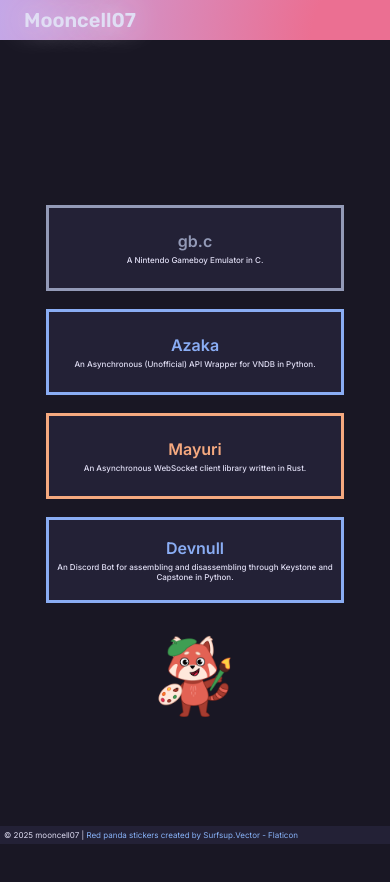
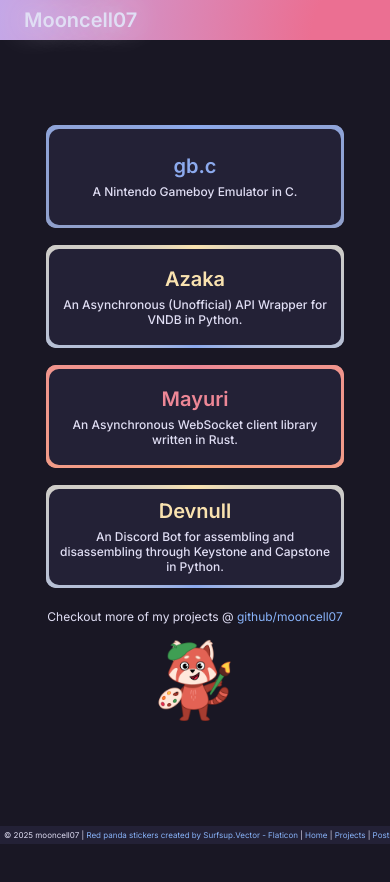
Before and after one commit to mooncell07/site, a SvelteKit app: page /Projects in a window 390 px wide. Shown: the top 882 px of the page. After the commit the page ends 844 px from the top, so only its background shows below. Built offline with nearby package versions, Linux system fonts and the light colour scheme; a web font is replaced by a local one.

Commit message:
add blog for testing

```diff
--- a/package.json
+++ b/package.json
@@ -18,5 +18,8 @@
 		"@sveltejs/vite-plugin-svelte": "^5.0.0",
 		"svelte": "^5.0.0",
 		"vite": "^6.2.6"
+	},
+	"dependencies": {
+		"marked": "^15.0.12"
 	}
 }
--- a/src/app.css
+++ b/src/app.css
@@ -9,6 +9,7 @@
   --color-projects2: #f5c2e7;
   --color-posts1: #a6e3a1;
   --color-posts2: #f9e2af;
+  --color-link: #89b4fa;
 }
 
 * {
@@ -23,14 +24,11 @@ body {
   color: var(--color-text);
 }
 
-footer {
-  background-color: var(--color-overlay);
-  padding: 0.5em 0em 0.5em 1.5em;
-}
-
 a {
   text-decoration: none;
-  color: #89b4fa;
+  color: var(--color-link);
+  -webkit-tap-highlight-color: transparent;
+  -webkit-touch-callout: none;
 }
 
 @keyframes scroll {
@@ -63,12 +61,20 @@ a {
   }
 }
 
+.main {
+  display: flex;
+  flex-direction: column;
+  min-height: 100vh;
+}
+
 .container {
   display: flex;
   flex-direction: column;
   font-weight: 400;
   text-align: center;
-  min-height: 100vh;
+  height: 100vh;
+  margin-top: 1em;
   justify-content: center;
   align-items: center;
+  flex: 1;
 }
--- a/src/routes/+layout.svelte
+++ b/src/routes/+layout.svelte
@@ -33,19 +33,27 @@ footer {
   font-size: clamp(0.5rem, 1vw, 1rem);
   width: 100%;
   position: fixed;
+
 }
 
 </style>
 
+<div class="main">
 <div class="nav">
-  <div class="nav-title"> Mooncell07 </div>
+  <div class="nav-title"><a href="/" style="color: var(--color-text)">Mooncell07</a></div>
 </div>
 
 <slot />
 <br>
-
 <footer>
   © 2025 mooncell07
   |
   <a href="https://www.flaticon.com/free-stickers/red-panda" title="red panda stickers">Red panda stickers created by Surfsup.Vector - Flaticon</a>
+  |
+  <a href="/">Home</a>
+  |
+  <a href="/Projects">Projects</a>
+  |
+  <a href="/Posts">Posts</a>
 </footer>
+</div>
--- a/src/routes/+page.svelte
+++ b/src/routes/+page.svelte
@@ -11,7 +11,7 @@
 
 @media screen and (max-width: 768px) {
   .container-content {
-    max-width: 100%;
+    max-width: 95%;
   }
 }
 
@@ -38,7 +38,7 @@
   width: 100%;
   background-image: conic-gradient(from var(--angle), var(--color-nav1), var(--color-nav2), var(--color-nav1));
   z-index: -1;
-  padding: 0.175em;
+  padding: 0.2em;
   border-radius: 10px;
   animation: 5s spin linear infinite;
 }
@@ -82,7 +82,7 @@
 <div class="container">
   <div class="container-title">Welcome!</div>
   <div class="container-content"> Hey, this is nova/mooncell07, welcome to my personal blogging site. I developed this
-  site as part of my journey into Web Development. My main interests lie in Emulator
+  site as part of learning Web Development. My main interests include Emulator
   Development and Network Programming though i do enjoy exploring other areas in tech. I also love playing games, currently i am actively playing Warframe,
   SCP: Roleplay and Fate/Grand Order.<br><br>
 
@@ -107,6 +107,6 @@
   You can find the repository for this site <a href="https://github.com/mooncell07/site">here</a>.<br>
   </div>
 
-  <img src="assets/red-panda-cute.png" alt="" width=100vh height=100vh style="margin-top: 0.5em;">
+  <img src="assets/red-panda-cute.png" alt="" width=100vh height=100vh style="margin-top: 0.5em;margin-bottom: 2em;">
 
 </div>
--- a/src/routes/Projects/+page.svelte
+++ b/src/routes/Projects/+page.svelte
@@ -1,31 +1,41 @@
 <script>
-  let color_rust = "#f5a97f"
-  let color_c = "#939ab7"
-  let color_python = "#8aadf4"
+  let color_rust1 = "#f5a97f"
+  let color_rust2 = "#ed8796"
+
+  let color_c1 = "#939ab7"
+  let color_c2 = "#8caaee"
+
+  let color_python1 = color_c2
+  let color_python2 = "#f9e2af"
+
   let projects = [
   {
     name: "gb.c",
     desc: "A Nintendo Gameboy Emulator in C.",
     link: "https://github.com/mooncell07/gb.c",
-    color: color_c
+    color1: color_c1,
+    color2: color_c2
   },
   {
     name: "Azaka",
     desc: "An Asynchronous (Unofficial) API Wrapper for VNDB in Python.",
     link: "https://github.com/mooncell07/Azaka",
-    color: color_python
+    color1: color_python1,
+    color2: color_python2
   },
   {
     name: "Mayuri",
     desc: "An Asynchronous WebSocket client library written in Rust.",
     link: "https://github.com/mooncell07/mayuri",
-    color: color_rust
+    color1: color_rust1,
+    color2: color_rust2
   },
   {
     name: "Devnull",
     desc: "An Discord Bot for assembling and disassembling through Keystone and Capstone in Python.",
     link: "https://github.com/mooncell07/devnull",
-    color: color_python
+    color1: color_python1,
+    color2: color_python2
   }
   ]
 </script>
@@ -37,17 +47,31 @@
     justify-content: center;
     align-items: center;
     width: 75%;
-    height: 5em;
+    height: 6em;
     margin: 0.75em;
     background-color: var(--color-overlay);
-    outline: 3px solid var(--accent-color);
     transition: background-color 0.2s ease;
+    position: relative;
+    border-radius: 10px;
+  }
+
+  .card::after,
+  .card::before {
+    content: "";
+    position: absolute;
+    height: 100%;
+    width: 100%;
+    background-image: conic-gradient(from var(--angle), var(--color-accent1), var(--color-accent2), var(--color-accent1));
+    z-index: -1;
+    padding: 0.2em;
+    animation: 2s spin linear infinite;
+    border-radius: 10px;
   }
 
   .card:hover {
-    background-color: var(--accent-color);
+    background: var(--color-accent1);
     color: var(--color-overlay);
-  }
+   }
 
   .card:hover a {
     color: var(--color-overlay);
@@ -55,19 +79,22 @@
   }
 
   a {
-    color: var(--accent-color);
+    color: var(--color-accent2);
   }
 
   .card-title {
     font-weight: 600;
-    font-size: 1em;
+    font-size: 1.25em;
   }
   .card-content {
     padding-top: 0.5em;
-    font-size: 0.5em;
+    font-size: 0.75em;
     font-weight: 500;
-    padding-left: 0.5rem;
-    padding-right: 0.5rem;
+    padding-left: 0.5em;
+    padding-right: 0.5em;
+  }
+  .container-content {
+    font-size: 0.75em;
   }
 
   @media screen and (min-width: 768px) {
@@ -76,10 +103,13 @@
       height: 10em;
     }
     .card-title{
-      font-size: 1.5em;
+      font-size: 1.75em;
     }
     .card-content {
-      font-size: 1em;
+      font-size: 1.25em;
+    }
+    .container-content{
+      font-size: 1.25em;
     }
 }
 
@@ -89,7 +119,7 @@
 <div class="container">
 
 {#each projects as item, index}
-<div class="card" style="--accent-color: {item.color};">
+<div class="card" style="--color-accent1: {item.color1}; --color-accent2: {item.color2};">
 <div class="card-title">
   <a href={item.link}>{item.name}</a>
 </div>
@@ -98,7 +128,9 @@
 </div>
 </div>
 {/each}
-
-<img src="assets/red-panda-painter.png" alt="" width=100vh height=100vh style="margin-top: 1em;">
+<div class="container-content" style="margin-top: 1em">
+  Checkout more of my projects @ <a href="https://github.com/mooncell07" style="color: var(--color-link)">github/mooncell07</a>
+</div>
+<img src="assets/red-panda-painter.png" alt="" width=100vh height=100vh style="margin-top: 0.5em;margin-bottom: 2em;">
 
 </div>
--- a/svelte.config.js
+++ b/svelte.config.js
@@ -2,7 +2,9 @@ import adapter from '@sveltejs/adapter-static';
 import { vitePreprocess } from '@sveltejs/vite-plugin-svelte';
 export default {
   kit: {
-    adapter: adapter(),
+    adapter: adapter({
+      fallback: '404.html'
+    }),
   },
   preprocess: vitePreprocess()
 };
```
Also changed, not shown: blog/first.md (added, +3 -0 lines), src/routes/Posts/+page.svelte (+7 -1 lines), 1 other file (tests, documents, lock files or other folders).
